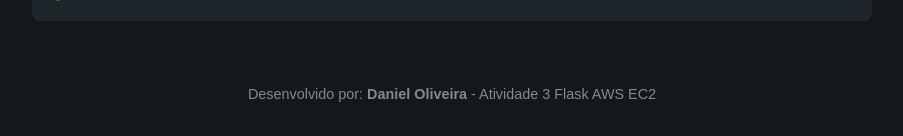
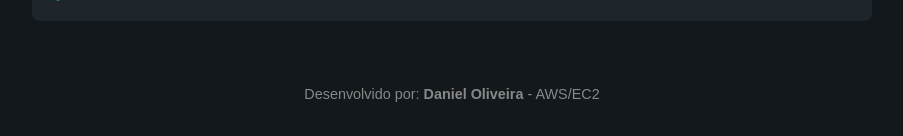
Before and after one commit to oliveiraalexandredaniel-lgtm/meu_projeto, a Flask app: page /contato in a window 1280 px wide. Shown: the part 839-975 px from the top of the page, without its empty margins (188-1091 px from the left). Run offline with Flask 3, Linux system fonts and the light colour scheme.

Commit message:
Update footer text in base.html

```diff
--- a/templates/base.html
+++ b/templates/base.html
@@ -22,7 +22,7 @@
     </main>
 
     <footer>
-        <p>Desenvolvido por: <strong>Daniel Oliveira</strong> - Atividade 3 Flask AWS EC2</p>
+        <p>Desenvolvido por: <strong>Daniel Oliveira</strong> - AWS/EC2</p>
     </footer>
 </body>
 </html>
```
